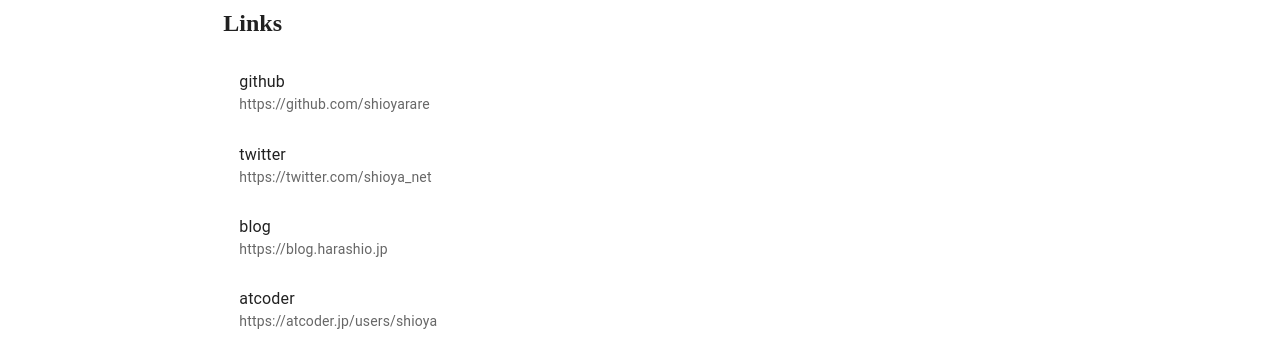
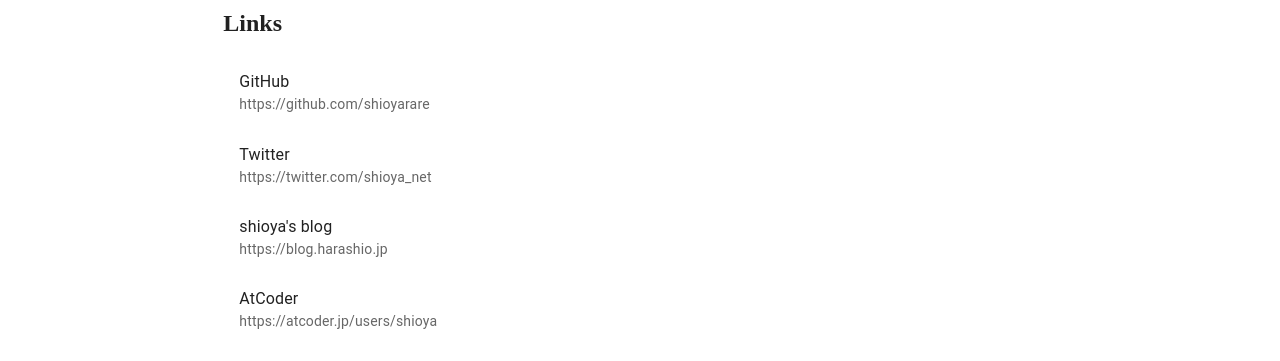
Before and after one commit to shioya86/harashio.jp, a React (Create React App) app: page / in a window 1280 px wide. Shown: the part 1373-1734 px from the top of the page. Built offline with nearby package versions, Linux system fonts and the light colour scheme; a web font is replaced by a local one.

Commit message:
linksの修正

```diff
--- a/src/pages/Links.js
+++ b/src/pages/Links.js
@@ -16,10 +16,10 @@ const styles = {
 
 function Links() {
   const links = [
-    {name: "github", link: "https://github.com/shioyarare"},
-    {name: "twitter", link: "https://twitter.com/shioya_net"},
-    {name: "blog", link: "https://blog.harashio.jp"},
-    {name: "atcoder", link: "https://atcoder.jp/users/shioya"}
+    {name: "GitHub", link: "https://github.com/shioyarare"},
+    {name: "Twitter", link: "https://twitter.com/shioya_net"},
+    {name: "shioya's blog", link: "https://blog.harashio.jp"},
+    {name: "AtCoder", link: "https://atcoder.jp/users/shioya"}
   ];
 
   return (
```
